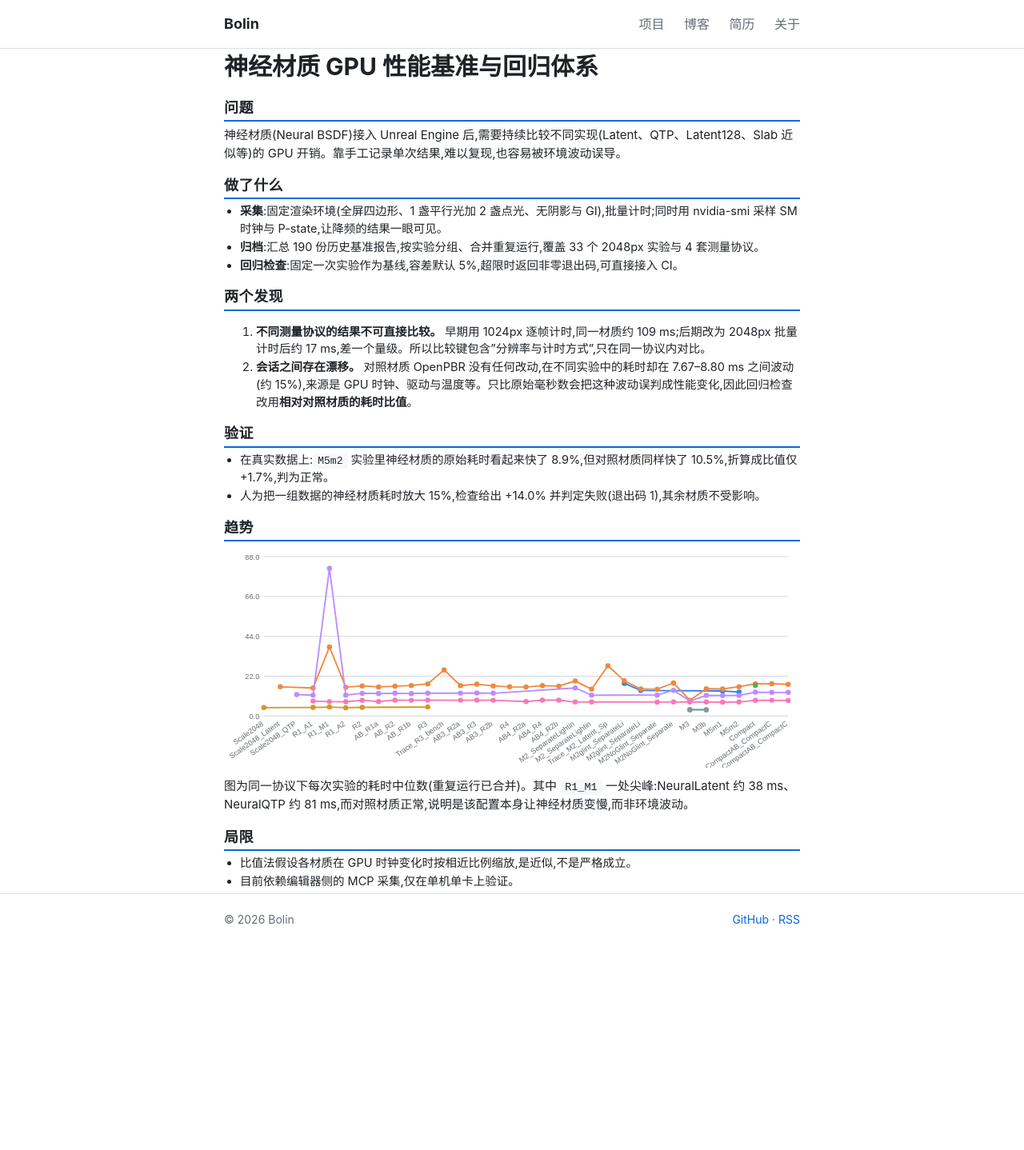
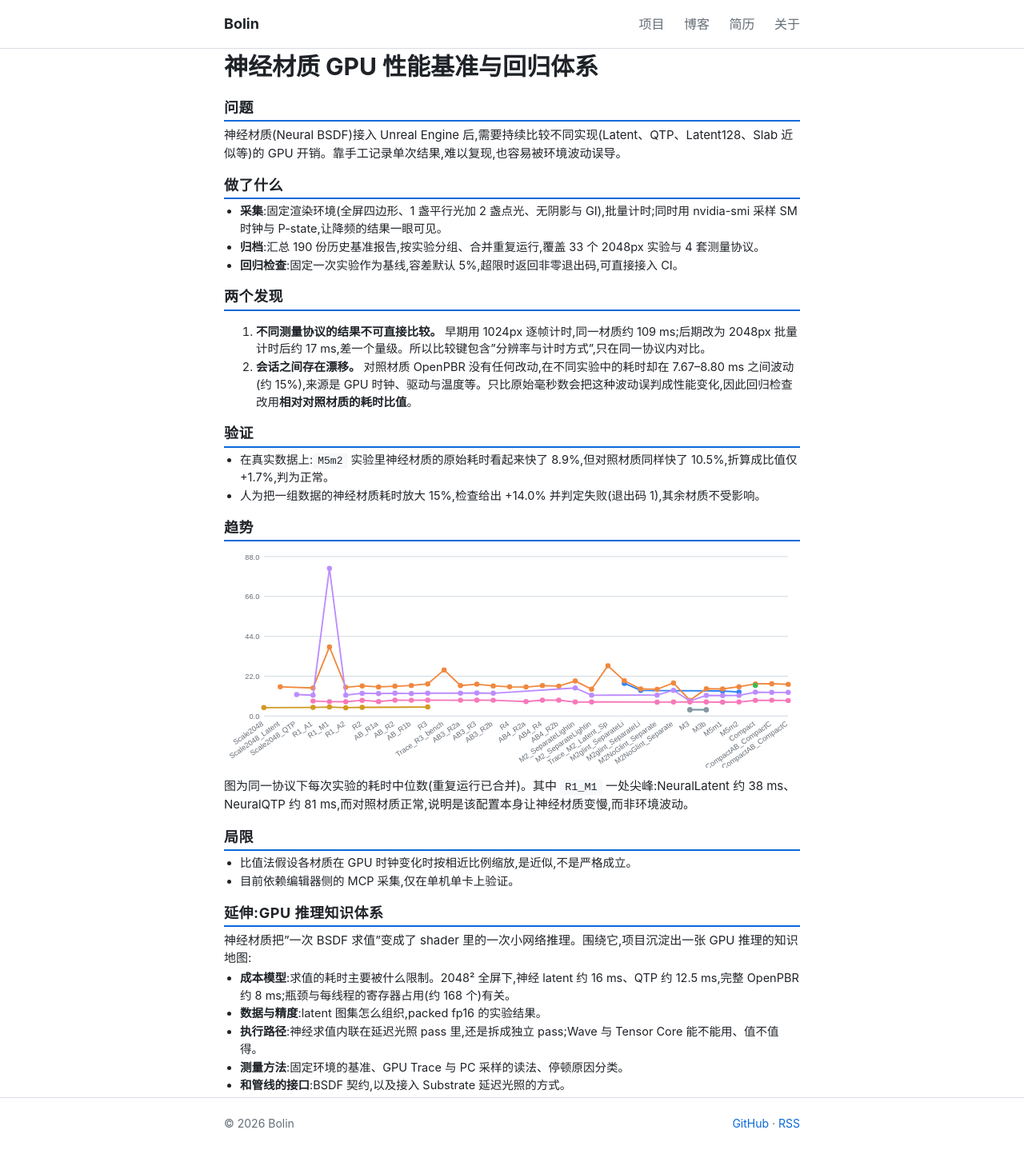
Before and after one commit to bolin12/bolin12.github.io, a Jekyll site: the page built from projects/neural-bsdf-perf.md, in a window 1280 px wide. Shown: the whole page at 80% size. Built offline with Jekyll 4.4.1, drawn with Linux system fonts in a browser that asks for light colours; our own code applies the rules of GitHub Pages for plain Markdown files; before the commit the page ends 1182 px from its top, so only the background shows below that.

Commit message:
Neural material: add the GPU-inference knowledge-system section and a resume line

```diff
--- a/_data/resume.yml
+++ b/_data/resume.yml
@@ -57,6 +57,9 @@ sections:
             text: 发现并处理两类“不可比”：测量协议不同（1024px 逐帧约 109 ms 与 2048px 批量约 17 ms），以及会话漂移（未改动的对照材质在 7.7–8.8 ms 间波动约 15%）；回归检查改用相对对照材质的耗时比值。
           - label: 回归检查
             text: 钉基线加 5% 容差检查，超限返回非零退出码可接 CI；人为放大 15% 的数据被识别为 +14.0%。
+          - label: 延伸：GPU 推理
+            # TODO(补充): 每一块各挑 1 个你最有把握的结论或数字（成本模型、精度、执行路径、测量方法）
+            text: 围绕神经求值沉淀出 GPU 推理的知识体系：成本模型（寄存器占用）、数据与精度（latent 图集、packed fp16）、执行路径（内联与独立 pass、Wave/Tensor Core 可行性）、基准与 GPU Trace 方法。
 
       - title: AI 辅助的 UE 研发与排障体系
         page: /projects/ue-ai-infra/
--- a/_data/resume_en.yml
+++ b/_data/resume_en.yml
@@ -41,6 +41,8 @@ sections:
             text: Found and handled two kinds of results that cannot be compared directly - different measurement protocols (about 109 ms at 1024px with per-frame timing versus about 17 ms at 2048px with batched timing) and session drift (an unchanged control material varied by about 15%, between 7.7 and 8.8 ms); regression checks now use the cost ratio to the control material.
           - label: Regression checks
             text: Pinned a baseline with a 5% tolerance check that returns a non-zero exit code on regression, so it can run in CI; an artificial 15% slowdown was detected as +14.0%.
+          - label: Extension - GPU inference
+            text: Built up a body of knowledge on GPU inference around neural evaluation - cost model (register occupancy), data and precision (latent atlas, packed fp16), execution paths (inline versus a separate pass, Wave/Tensor Core feasibility), and benchmarking and GPU-trace methodology.
 
       - title: AI-assisted UE Development and Troubleshooting System
         date: Jul 2026 – Present
--- a/projects/neural-bsdf-perf.md
+++ b/projects/neural-bsdf-perf.md
@@ -32,3 +32,20 @@ body_class: resume
 - 目前依赖编辑器侧的 MCP 采集,仅在单机单卡上验证。
 
 {% comment %} TODO(补充): 脚本整理成公开仓库后,在「局限」下方放链接 {% endcomment %}
+
+
+## 延伸:GPU 推理知识体系
+神经材质把"一次 BSDF 求值"变成了 shader 里的一次小网络推理。围绕它,项目沉淀出一张 GPU 推理的知识地图:
+
+- **成本模型**:求值的耗时主要被什么限制。2048² 全屏下,神经 latent 约 16 ms、QTP 约 12.5 ms,完整 OpenPBR 约 8 ms;瓶颈与每线程的寄存器占用(约 168 个)有关。
+- **数据与精度**:latent 图集怎么组织,packed fp16 的实验结果。
+- **执行路径**:神经求值内联在延迟光照 pass 里,还是拆成独立 pass;Wave 与 Tensor Core 能不能用、值不值得。
+- **测量方法**:固定环境的基准、GPU Trace 与 PC 采样的读法、停顿原因分类。
+- **和管线的接口**:BSDF 契约,以及接入 Substrate 延迟光照的方式。
+
+{% comment %}
+  TODO(补充): 这一节现在是提纲。每一块建议补:
+  1) 一个你最有把握的结论或数字;2) 一张图(例如寄存器占用与耗时的关系、不同精度的对比);
+  3) 链接到你自己的详细笔记(Doc/NeuralRendering 下对应文档)。
+  公开前核对:这些笔记里若有内部资产或未公开数据,不要放进来。
+{% endcomment %}
```
